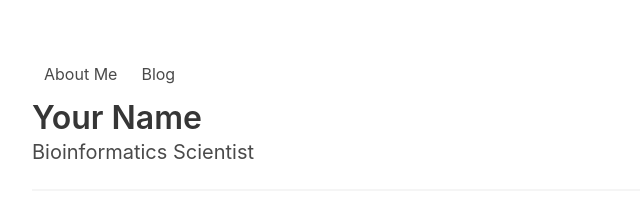
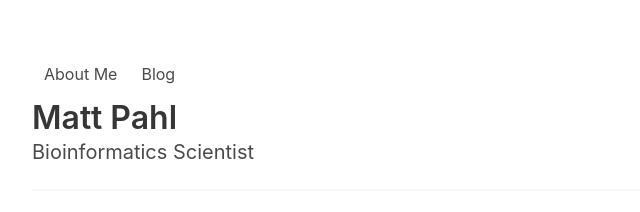
Before and after one commit to MCPahl/mcpahl.github.io, a plain HTML site: page index.html in a window 1280 px wide. Shown: the top 212 px of the page, 32-672 px from the left. Drawn offline with nearby package versions, Linux system fonts and the light colour scheme.

Commit message:
Update index.html

```diff
--- a/index.html
+++ b/index.html
@@ -17,7 +17,7 @@
           </div>
         </div>
       </nav>
-      <h1 class="title">Your Name</h1>
+      <h1 class="title">Matt Pahl</h1>
       <p class="subtitle">Bioinformatics Scientist </p>
       <hr />
       <h2 class="title is-4">Positions Held</h2>
```
